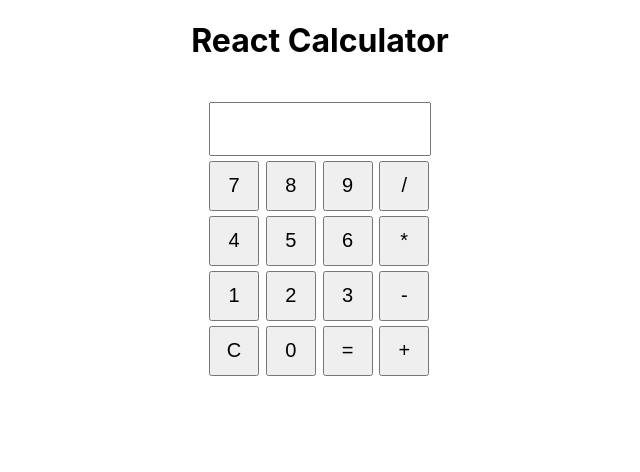
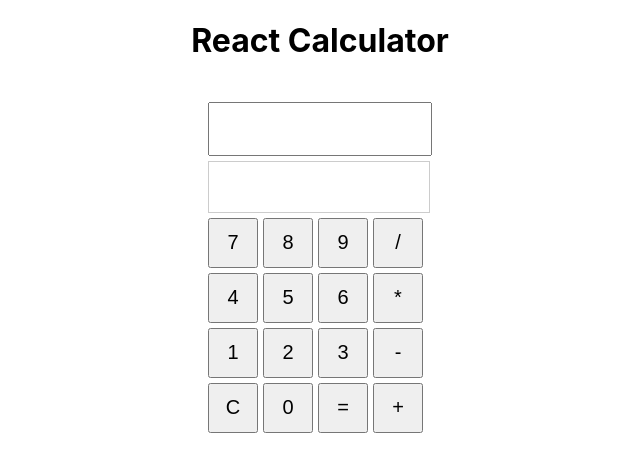
Before and after one commit to nitinun3936/react-calculator, a React (Create React App) app: page / in a window 1280 px wide. Shown: the top 472 px of the page, without its empty margins (320-960 px from the left). Built offline with nearby package versions, Linux system fonts and the light colour scheme.

Commit message:
Updated calculator layout to 4x4 grid and improved functionality

```diff
--- a/src/App.css
+++ b/src/App.css
@@ -7,8 +7,8 @@
   margin-top: 20px;
 }
 
-input[type="text"] {
-  width: 208px; /* Adjust as needed for 4 buttons across */
+input[type="text"], .result {
+  width: 210px; /* Ensure it matches button grid width */
   height: 40px;
   margin-bottom: 5px;
   font-size: 20px;
@@ -16,9 +16,15 @@ input[type="text"] {
   padding: 5px;
 }
 
+.result {
+  font-size: 18px;
+  color: gray;
+  border: 1px solid #ccc; /* Visual distinction for result display */
+}
+
 .keypad {
   display: grid;
-  grid-template-columns: repeat(4, 1fr); /* Creates a grid with 4 columns */
+  grid-template-columns: repeat(4, 50px);
   gap: 5px;
 }
 
--- a/src/App.js
+++ b/src/App.js
@@ -5,19 +5,30 @@ import CalculatorButton from './CalculatorComponent';
 
 function App() {
   const [input, setInput] = useState('');
+  const [result, setResult] = useState('');
 
-  const handleClick = value => setInput(input + value);
-  const clearInput = () => setInput('');
-  const computeResult = () => setInput(calculate(input));
+  const handleInput = (value) => {
+    if (value === '=') {
+      const output = calculate(input);
+      setResult(output);
+      setInput('');
+    } else if (value === 'C') {
+      setInput('');
+      setResult('');
+    } else {
+      setInput(input + value);
+    }
+  };
 
   return (
     <div className="App">
       <h1>React Calculator</h1>
       <div className="calculator">
-        <input type="text" value={input} readOnly />
+        <input type="text" value={input} onChange={e => setInput(e.target.value)} />
+        <div className="result">{result}</div>
         <div className="keypad">
           {['7', '8', '9', '/', '4', '5', '6', '*', '1', '2', '3', '-', 'C', '0', '=', '+'].map(key => (
-            <CalculatorButton key={key} value={key} onClick={key === 'C' ? clearInput : key === '=' ? computeResult : handleClick} />
+            <CalculatorButton key={key} label={key} onClick={handleInput} />
           ))}
         </div>
       </div>
--- a/src/Calculator.js
+++ b/src/Calculator.js
@@ -1,8 +1,14 @@
-function calculate(input) {
+function calculate(expression) {
   try {
-    return eval(input).toString();
+    const result = eval(expression);
+    if (Number.isNaN(result)) {
+      return 'NaN'; // Division by zero will yield NaN
+    } else if (!Number.isFinite(result)) {
+      return 'Infinity'; // Division of a number by zero
+    }
+    return result.toString();
   } catch (error) {
-    return 'Error';
+    return 'Error'; // Handle incomplete expressions or any other errors
   }
 }
 
--- a/src/CalculatorComponent.js
+++ b/src/CalculatorComponent.js
@@ -1,9 +1,9 @@
 import React from 'react';
 
-function CalculatorButton({ value, onClick }) {
+function CalculatorButton({ label, onClick }) {
   return (
-    <button onClick={() => onClick(value)}>
-      {value}
+    <button onClick={() => onClick(label)}>
+      {label}
     </button>
   );
 }
```
